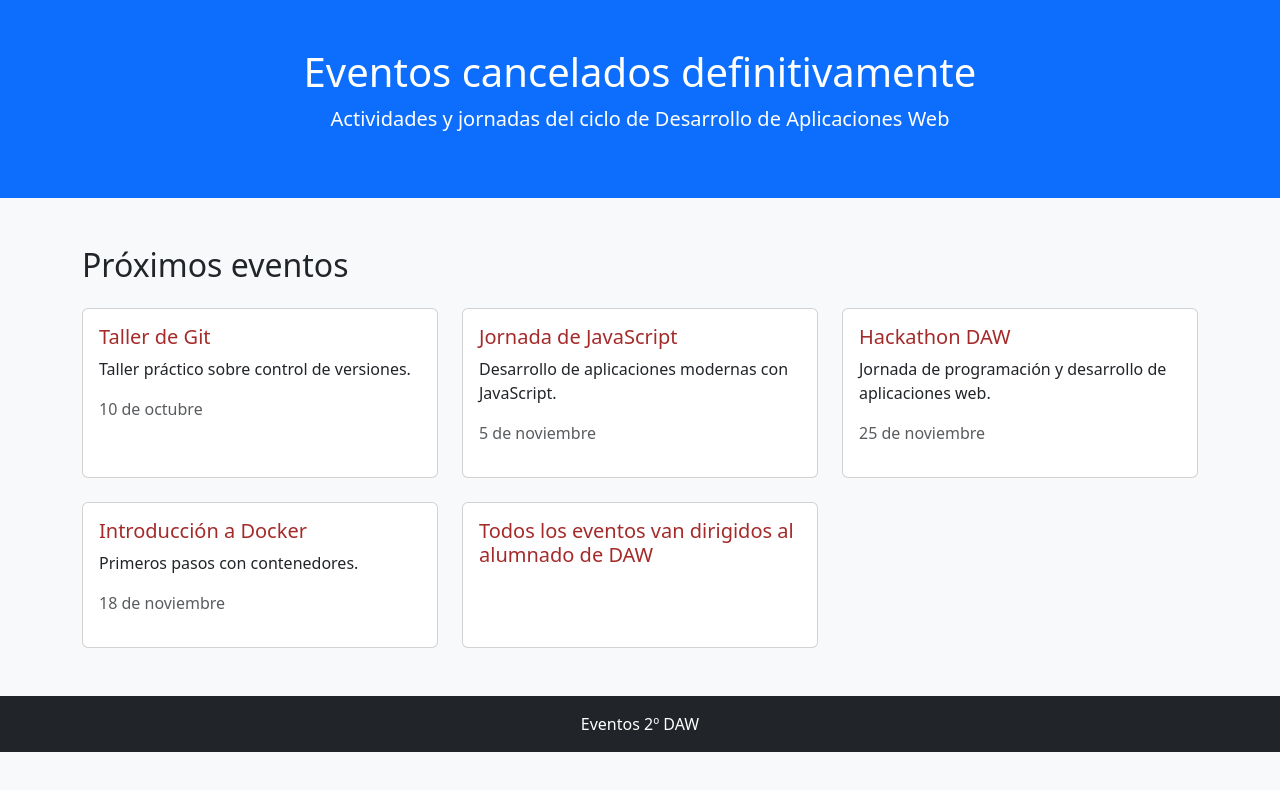
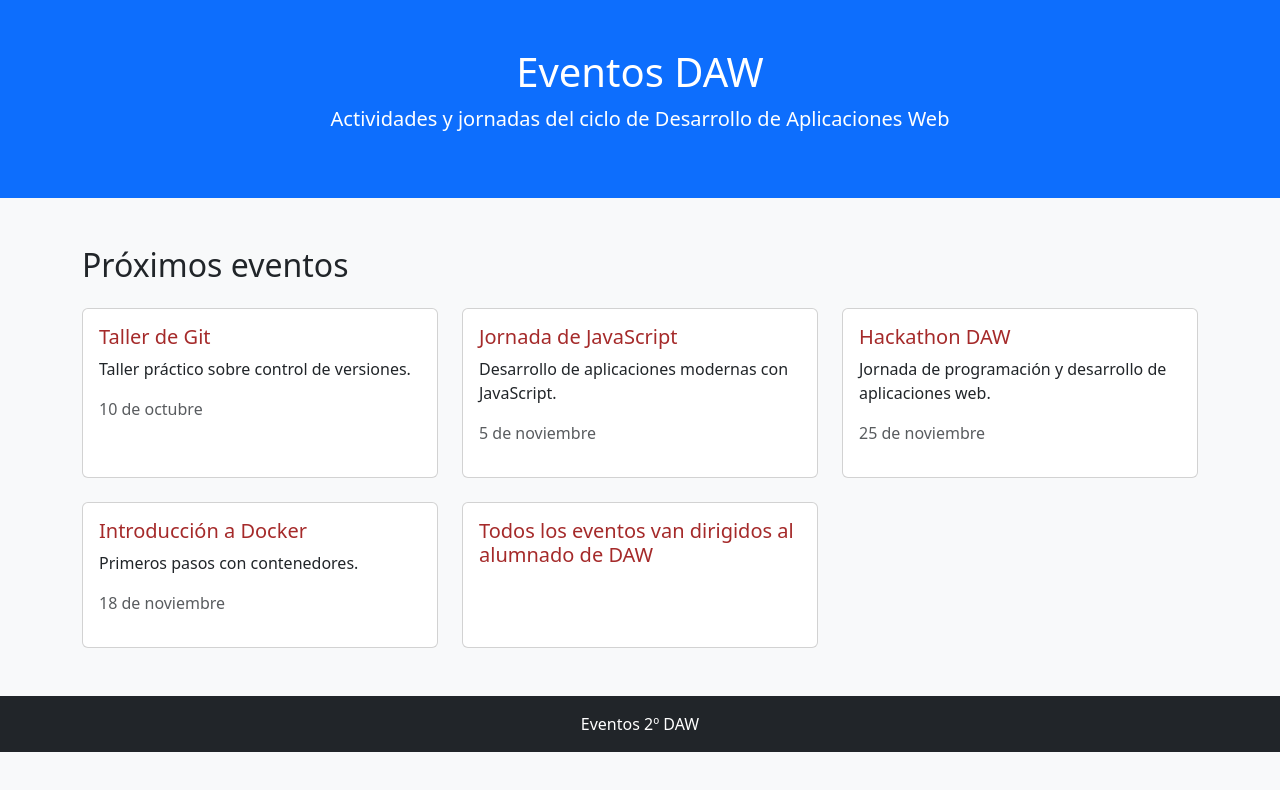
Before and after one commit to Pnavarroc/eventos-daw2, a plain HTML site: page index.html in a window 1280 px wide. Drawn offline with nearby package versions, Linux system fonts and the light colour scheme.

Commit message:
Revert "Modifica titulo de eventos"
This reverts commit fc17ecbb1734e0d1194d6de7a90ae188b7b1ea57.

```diff
--- a/index.html
+++ b/index.html
@@ -20,7 +20,7 @@
     <header class="bg-primary text-white py-5">
         <div class="container text-center">
 
-            <h1>Eventos cancelados definitivamente</h1>
+            <h1>Eventos DAW</h1>
 
             <p class="lead">
                 Actividades y jornadas del ciclo de Desarrollo de Aplicaciones Web
```
